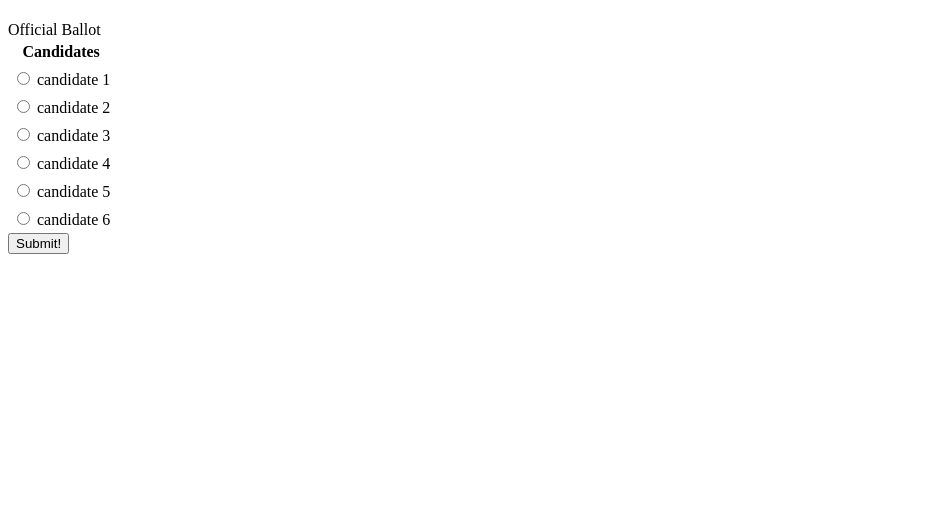
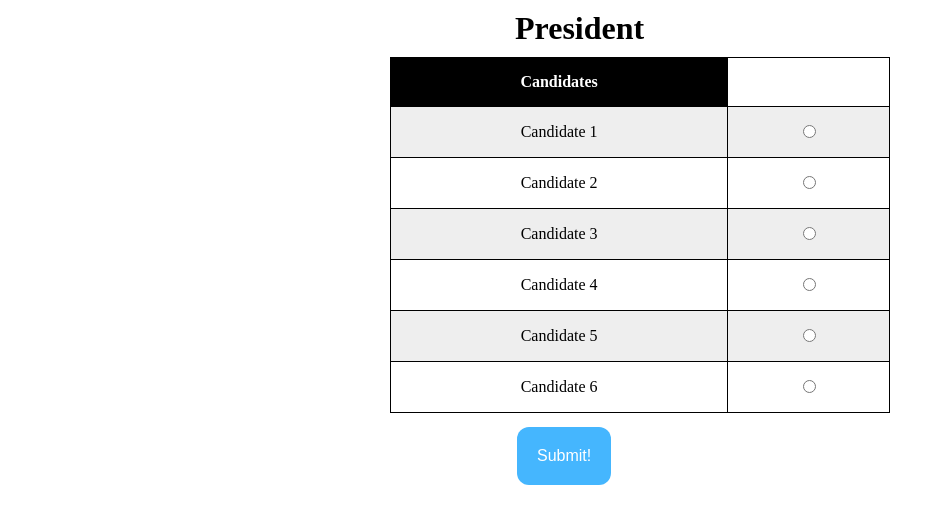
Before and after one commit to cwtoy/polling-python, a Flask app: page / in a window 1280 px wide. Shown: the top 524 px of the page, without its empty margins (0-945 px from the left). Run offline with Flask 2, Linux system fonts and the light colour scheme.

Commit message:
Update index.html

```diff
--- a/templates/index.html
+++ b/templates/index.html
@@ -3,59 +3,91 @@
 <head>
 <title>Polling</title>
 </head>
-<body>
-<h1></h1>
+<style>
+table {
+  width:100%;
+}
+table, th, td {
+  border: 1px solid black;
+  border-collapse: collapse;
+}
+th, td {
+  padding: 15px;
+  text-align: center;
+}
+#t01 tr:nth-child(even) {
+  background-color: #eee;
+}
+#t01 tr:nth-child(odd) {
+ background-color: #fff;
+}
+#t01 th {
+  background-color: black;
+  color: white;
+}
+.content {
+  max-width: 500px;
+  margin: auto;
+}
+.center {
+  margin: auto;
+  width: 50%;
+
+  padding: 10px;
+}
+.button {
+  background-color: #45b6fe; /* Green */
+  border: none;
+  color: white;
+  padding: 20px;
+  text-align: center;
+  text-decoration: none;
+  display: inline-block;
+  font-size: 16px;
+  margin: 4px 2px;
+  cursor: pointer;
+  border-radius: 12px;
+}
+</style>
+<body class="content">
+<div>
+    <h1 class="center">President</h1>
+</div>
 <form action="/poll" method="POST">
-    <label > Official Ballot </label>
     <div >
-        <table cellpadding="4" cellspacing="0" >
-            <tbody>
-            <tr >
-                <th >
-                    <label > Candidates </label>
-                </th>
+        <table id="t01">
+            <tr>
+                <th>Candidates</th>
             </tr>
-            <tr >
-                <td >
-                    <input type="radio" id="candidate1" name="candidates"  value="1">
-                    <label for="candidate1"> candidate 1 </label>
-                </td>
+            <tr>
+                <td>Candidate 1</td>
+                <td><input type="radio" id="candidate1" name="candidates"  value="1"></td>
             </tr>
-            <tr >
-                <td >
-                   <input type="radio" id="candidate2" name="candidates" value="2">
-                    <label for="candidate2"> candidate 2 </label>
-                </td>
+            <tr>
+                <td>Candidate 2</td>
+                <td><input type="radio" id="candidate2" name="candidates" value="2"></td>
             </tr>
-            <tr >
-                <td >
-                    <input type="radio" id="candidate3" name="candidates" value="3">
-                    <label for="candidate3"> candidate 3 </label>
-                </td>
+            <tr>
+                <td>Candidate 3</td>
+                <td><input type="radio" id="candidate3" name="candidates" value="3"></td>
             </tr>
-            <tr >
-                <td >
-                    <input type="radio" id="candidate4" name="candidates" value="4">
-                    <label for="candidate4"> candidate 4 </label>
-                </td>
+            <tr>
+                <td>Candidate 4</td>
+                <td><input type="radio" id="candidate4" name="candidates"  value="4"></td>
             </tr>
-            <tr >
-                <td >
-                    <input type="radio" id="candidate5" name="candidates" value="5">
-                    <label for="candidate5"> candidate 5 </label>
-                </td>
+            <tr>
+                <td>Candidate 5</td>
+                <td><input type="radio" id="candidate5" name="candidates" value="5"></td>
             </tr>
-            <tr >
-                <td >
-                    <input type="radio" id="candidate6" name="candidates" value="6">
-                    <label for="candidate6"> candidate 6 </label>
-                </td>
+            <tr>
+                <td>Candidate 6</td>
+                <td><input type="radio" id="candidate6" name="candidates" value="6"></td>
             </tr>
-            </tbody>
         </table>
     </div>
-
-    <input type="submit" value="Submit!" >
+<div class="center">
+   <input class="button button4" type="submit" value="Submit!" >
+</div>
 </form>
 </body>
 </html>
```
